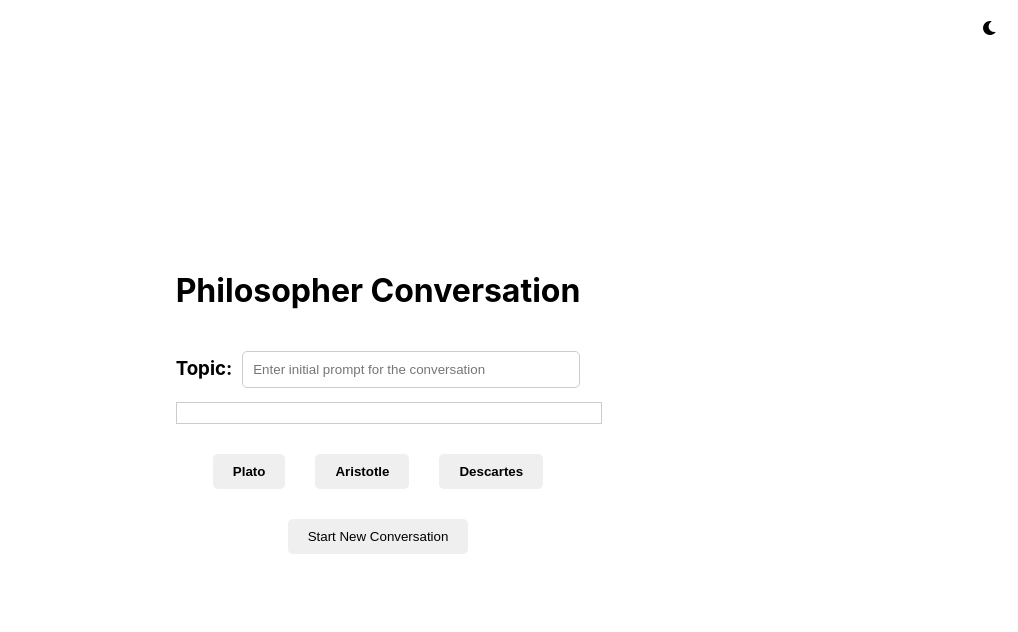
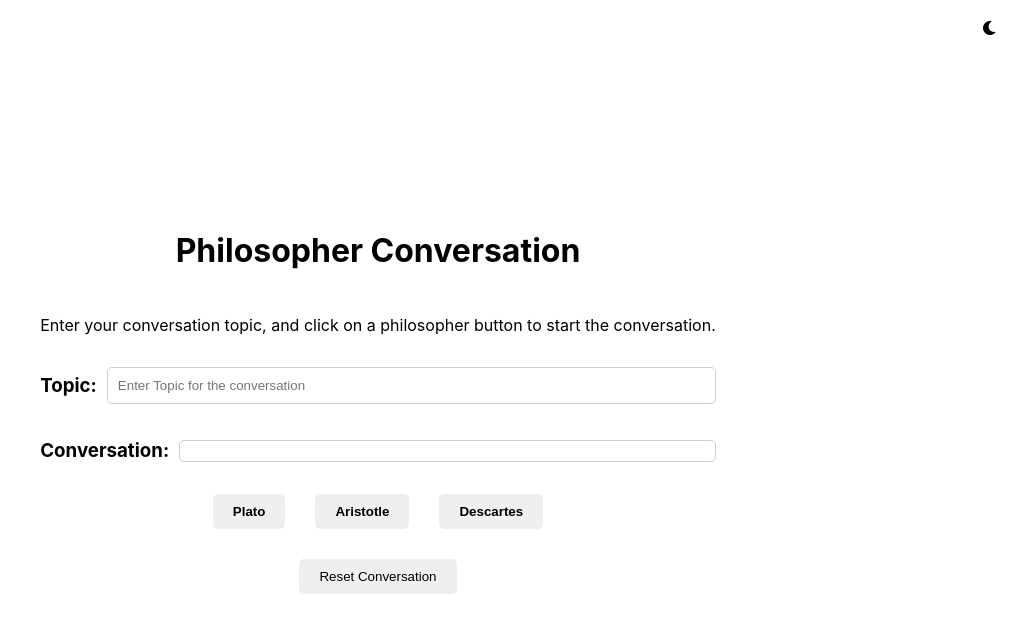
Before and after one commit to KD1712/Philosophers-Convo, a React (Vite) app: page / in a window 1280 px wide. Shown: the top 632 px of the page, without its empty margins (262-1280 px from the left). Built offline with nearby package versions, Linux system fonts and the light colour scheme.

Commit message:
UI changes

```diff
--- a/src/App.css
+++ b/src/App.css
@@ -1,183 +1,3 @@
-/* :root {
-  --background-light: #ffffff;
-  --background-dark: #2c2c2c;
-  --text-light: #000000;
-  --text-dark: #ffffff;
-  --border-light: #ccc;
-  --border-dark: #444;
-  --spinner-light: rgba(0, 0, 0, 0.1);
-  --spinner-dark: rgba(255, 255, 255, 0.1);
-}
-
-body.light-mode {
-  background-color: var(--background-light);
-  color: var(--text-light);
-}
-
-body.dark-mode {
-  background-color: var(--background-dark);
-  color: var(--text-dark);
-}
-
-body {
-  display: flex;
-  justify-content: center;
-  align-items: center;
-  height: 100vh;
-  margin: 0;
-}
-
-.app {
-  padding: 20px;
-  display: flex;
-  flex-direction: column;
-  align-items: center;
-
-}
-
-.toggle-mode-icon {
-  position: absolute;
-  top: 20px;
-  right: 20px;
-  cursor: pointer;
-}
-
-.conversation-container {
-  width: 100%;
-  padding: 5px;
-  transition: width 0.3s ease;
-}
-
-.conversation-container.wide {
-  width: 80%;
-}
-
-.conversation {
-  max-height: 300px;
-  overflow-y: auto;
-  border: 1px solid var(--border-light);
-  padding:5%;
-  margin-bottom: 20px;
-  display: flex;
-  flex-direction: column;
-  width: 100%;
-}
-
-body.dark-mode .conversation {
-  border-color: var(--border-dark);
-}
-
-.conversation-entry {
-  background-color: var(--background-light);
-  border-radius: 5px;
-  padding: 10px;
-  display: flex;
-}
-
-body.dark-mode .conversation-entry {
-  background-color: var(--background-dark);
-}
-
-.philosopher-name {
-  display: flex;
-  font-weight: bold;
-  margin-right: 5px;
-  justify-content: flex-end;
-  width: 6%;
-}
-
-.philosopher-response {
-  flex: 1;
-  text-align: left;
-  justify-content: flex-start;
-  width: 94%;
-}
-
-.philosopher-buttons {
-  display: flex;
-  gap: 10px;
-  margin-bottom: 20px;
-}
-
-.philosopher-button {
-  padding: 10px 20px;
-  border: none;
-  border-radius: 5px;
-  cursor: pointer;
-  font-weight: 600;
-}
-
-.input-container {
-  width: 90%;
-  transition: width 0.3s ease;
-  display: flex;
-  flex-direction: row;
-  align-items: center;
-  justify-content: center;
-}
-
-.input-container.wide {
-  width: 80%;
-}
-
-.initial-prompt-input {
-  padding: 10px;
-  border: 1px solid var(--border-light);
-  border-radius: 5px;
-  width: 100%;
-  margin-left: 10px;
-}
-
-body.dark-mode .initial-prompt-input {
-  border-color: var(--border-dark);
-  background-color: var(--background-dark);
-  color: var(--text-dark);
-}
-
-.new-conversation-button {
-  padding: 10px 20px;
-  border: none;
-  border-radius: 5px;
-  cursor: pointer;
-  margin-top: 10px;
-}
-
-.error {
-  color: red;
-  margin-bottom: 10px;
-}
-
-.loading {
-  display: flex;
-  justify-content: center;
-  align-items: center;
-  height: 100%;
-  width: 100%;
-}
-
-.loading-spinner {
-  border: 4px solid var(--spinner-light);
-  border-left-color: var(--text-light);
-  border-radius: 50%;
-  width: 36px;
-  height: 36px;
-  animation: spin 1s linear infinite;
-}
-
-body.dark-mode .loading-spinner {
-  border-color: var(--spinner-dark);
-  border-left-color: var(--text-dark);
-}
-
-@keyframes spin {
-  0% {
-    transform: rotate(0deg);
-  }
-  100% {
-    transform: rotate(360deg);
-  }
-} */
-
 :root {
   --background-light: #ffffff;
   --background-dark: #2c2c2c;
@@ -208,10 +28,11 @@
 }
 
 .app {
-  padding: 20px;
+  /* padding: 20px; */
   display: flex;
   flex-direction: column;
   align-items: center;
+  justify-content: center;
 }
 
 .toggle-mode-icon {
@@ -223,8 +44,13 @@
 
 .conversation-container {
   width: 90%;
-  /* padding: 5px; */
   transition: width 0.3s ease;
+  display: flex;
+  flex-direction: row;
+  align-items: center;
+  justify-content: center;
+  gap: 10px;
+
 }
 
 .conversation-container.wide {
@@ -235,11 +61,12 @@
   max-height: 300px;
   overflow-y: auto;
   border: 1px solid var(--border-light);
+  border-radius: 5px;
   padding: 10px;
-  margin-bottom: 20px;
   display: flex;
   flex-direction: column;
   width: 100%;
+
 }
 
 body.dark-mode .conversation {
--- a/src/App.tsx
+++ b/src/App.tsx
@@ -144,6 +144,10 @@
         className={`fas fa-${lightMode ? "moon" : "sun"} toggle-mode-icon`}
       ></i>
       <h1>Philosopher Conversation</h1>
+      <p>
+        Enter your conversation topic, and click on a philosopher button to
+        start the conversation.
+      </p>
       <div
         className={`input-container ${conversation.length === 0 ? "wide" : ""}`}
       >
@@ -152,7 +156,7 @@
           type="text"
           value={topic}
           onChange={(e) => setTopic(e.target.value)}
-          placeholder="Enter initial prompt for the conversation"
+          placeholder="Enter Topic for the conversation"
           className="initial-prompt-input"
         />
       </div>
@@ -161,6 +165,7 @@
           conversation.length === 0 ? "wide" : ""
         }`}
       >
+        <h3>Conversation:</h3>
         <Conversation conversation={conversation} />
       </div>
       {error && <div className="error">{error}</div>}
@@ -183,7 +188,7 @@
         onClick={handleNewConversation}
         className="new-conversation-button"
       >
-        Start New Conversation
+        Reset Conversation
       </button>
     </div>
   );
```
